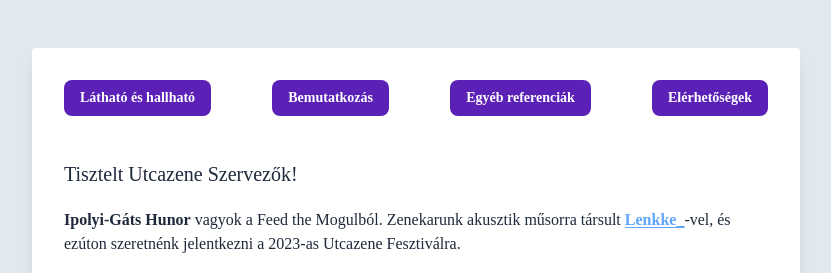
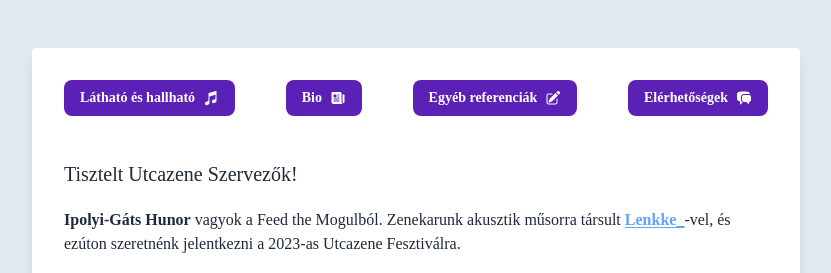
Before and after one commit to nemethricsi/feedthemogul, a Gatsby site: page /utcazene in a window 1280 px wide. Shown: the top 273 px of the page, without its empty margins (224-1055 px from the left). Built offline with nearby package versions, Linux system fonts and the light colour scheme; Gatsby itself is replaced by a stand-in of ours.

Commit message:
add icons

```diff
--- a/src/pages/utcazene.tsx
+++ b/src/pages/utcazene.tsx
@@ -6,6 +6,12 @@ import {
   SlSocialInstagram,
   SlSocialSpotify,
 } from 'react-icons/sl';
+import {
+  ChatBubbleLeftRightIcon,
+  MusicalNoteIcon,
+  NewspaperIcon,
+  PencilSquareIcon,
+} from '@heroicons/react/24/solid';
 import Seo from '../components/Seo';
 
 const UtcazenePage: React.FC<PageProps> = () => {
@@ -13,41 +19,45 @@ const UtcazenePage: React.FC<PageProps> = () => {
     <main className="min-h-full md:py-12">
       <Seo title="Utcazene pályázat" />
       <div className="m-auto flex max-w-3xl flex-col gap-5 rounded bg-white p-4 shadow-lg md:p-8">
-        <ul className="flex list-none flex-wrap justify-center gap-4 md:justify-between">
+        <ul className="flex list-none flex-col flex-wrap justify-center gap-2 md:flex-row md:justify-between">
           <li className="rounded-lg bg-violet-800 text-white hover:bg-violet-600">
             <a
               href="#acoustic-video"
-              className="block h-full w-full bg-none px-4 py-2 text-sm text-inherit no-underline"
+              className="flex h-full w-full items-center justify-center gap-2 bg-none px-4 py-3 text-sm text-inherit no-underline md:py-2"
             >
-              Látható és hallható
+              <span>Látható és hallható</span>
+              <MusicalNoteIcon className="h-4 w-4 text-white" />
             </a>
           </li>
           <li className="rounded-lg bg-violet-800 text-white hover:bg-violet-600">
             <a
               href="#introduction"
-              className="block h-full w-full bg-none px-4 py-2 text-sm text-inherit no-underline"
+              className="flex h-full w-full items-center justify-center gap-2 bg-none px-4 py-3 text-sm text-inherit no-underline md:py-2"
             >
-              Bemutatkozás
+              <span>Bio</span>
+              <NewspaperIcon className="h-4 w-4 text-white" />
             </a>
           </li>
           <li className="rounded-lg bg-violet-800 text-white hover:bg-violet-600">
             <a
               href="#references"
-              className="block h-full w-full bg-none px-4 py-2 text-sm text-inherit no-underline"
+              className="flex h-full w-full items-center justify-center gap-2 bg-none px-4 py-3 text-sm text-inherit no-underline md:py-2"
             >
-              Egyéb referenciák
+              <span>Egyéb referenciák</span>
+              <PencilSquareIcon className="h-4 w-4 text-white" />
             </a>
           </li>
           <li className="rounded-lg bg-violet-800 text-white hover:bg-violet-600">
             <a
               href="#contact"
-              className="block h-full w-full bg-none px-4 py-2 text-sm text-inherit no-underline"
+              className="flex h-full w-full items-center justify-center gap-2 bg-none px-4 py-3 text-sm text-inherit no-underline md:py-2"
             >
-              Elérhetőségek
+              <span>Elérhetőségek</span>
+              <ChatBubbleLeftRightIcon className="h-4 w-4 text-white" />
             </a>
           </li>
         </ul>
-        <p className="mt-6 text-xl">Tisztelt Utcazene Szervezők!</p>
+        <p className="text-xl md:mt-6">Tisztelt Utcazene Szervezők!</p>
         <p>
           <strong>Ipolyi-Gáts Hunor</strong> vagyok a{' '}
           <span>Feed the Mogulból</span>. Zenekarunk akusztik műsorra társult{' '}
```
